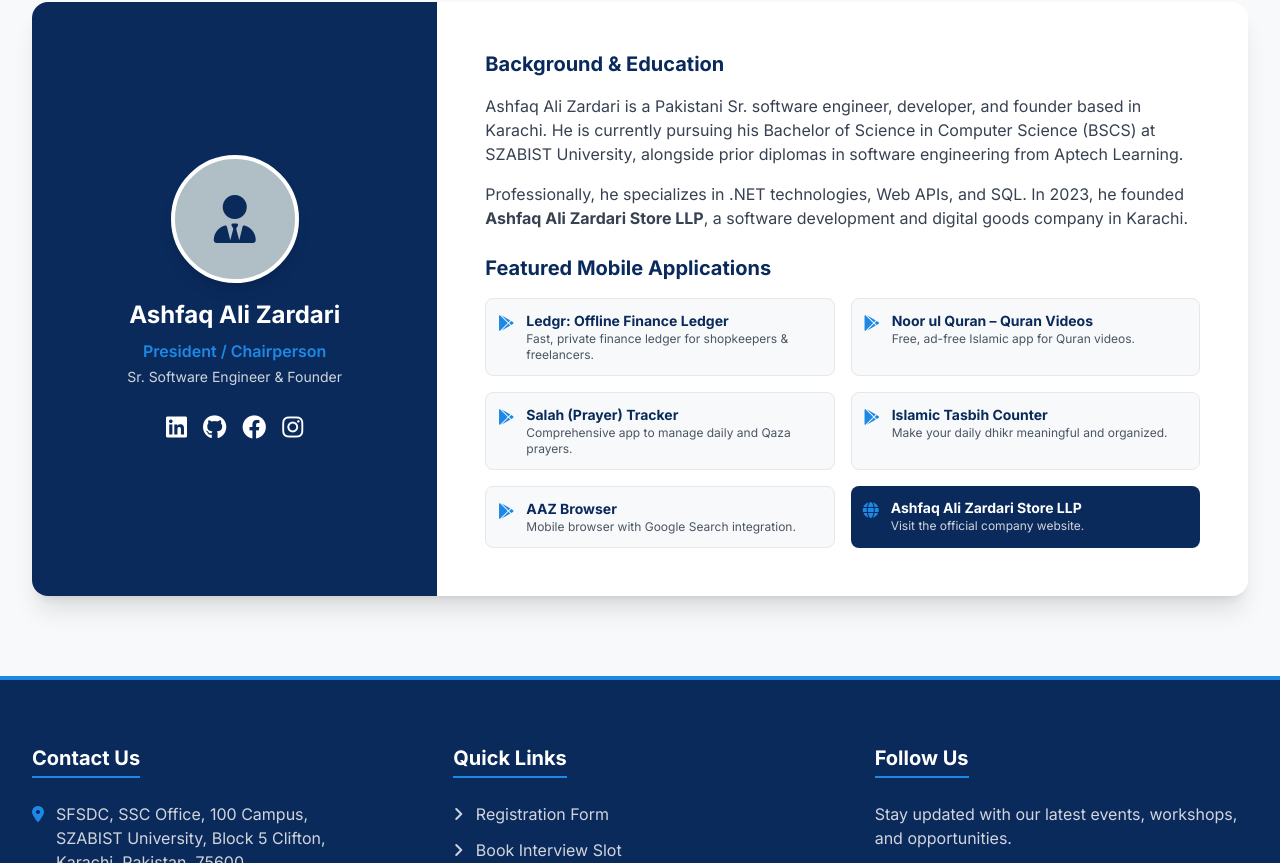
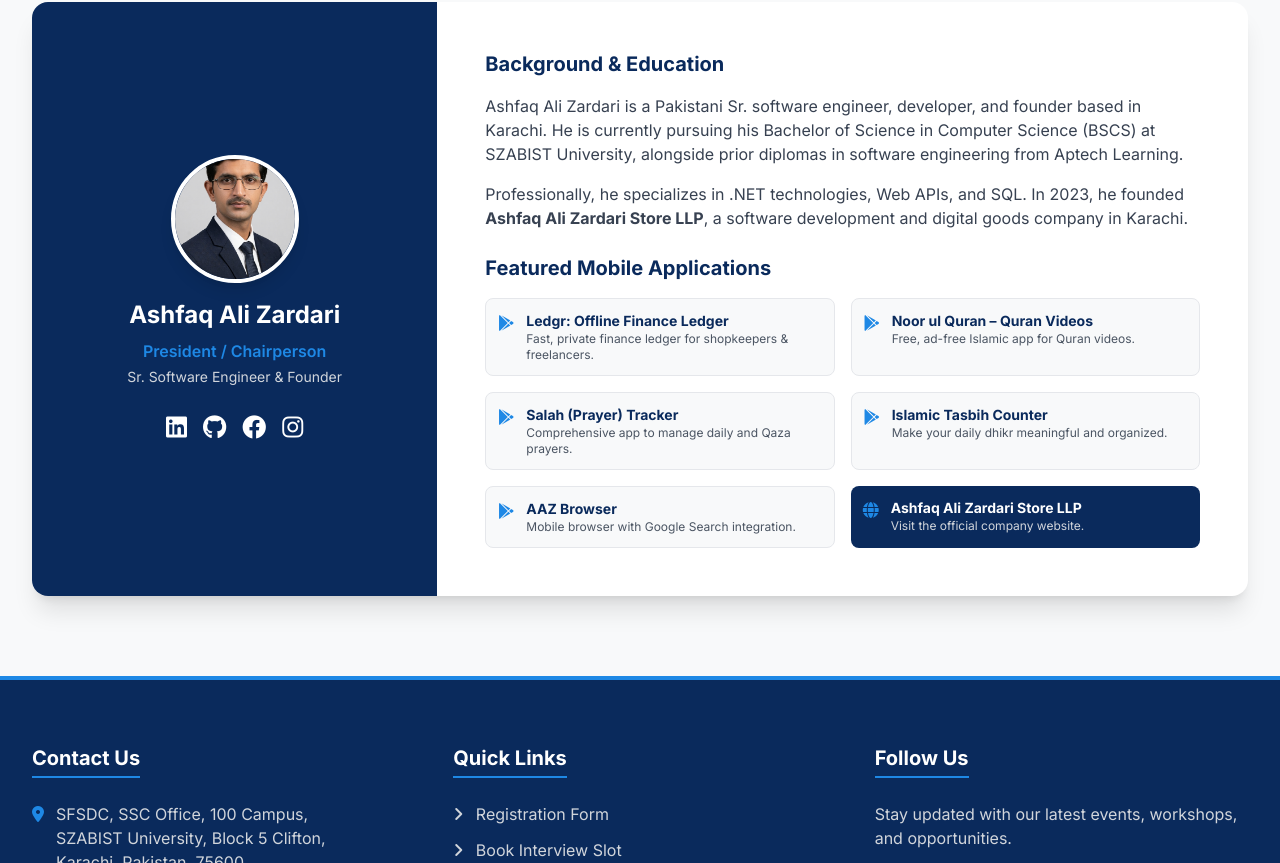
Before and after one commit to SZABIST-Future-Software-Developers-Club/get-started, a plain HTML site: page index.html in a window 1280 px wide. Shown: the part 4195-5058 px from the top of the page. Drawn offline with nearby package versions, Linux system fonts and the light colour scheme.

Commit message:
Update index.html

```diff
--- a/index.html
+++ b/index.html
@@ -383,9 +383,13 @@
                 </div>
                 <div class="bg-white rounded-2xl shadow-xl overflow-hidden flex flex-col md:flex-row">
                     <div class="md:w-1/3 bg-sfsdc-dark p-8 flex flex-col items-center justify-center text-center text-white">
-                        <div class="w-32 h-32 bg-sfsdc-silver rounded-full flex items-center justify-center mb-4 border-4 border-white shadow-lg">
-                            <i class="fas fa-user-tie text-5xl text-sfsdc-dark"></i>
-                        </div>
+
+                        <!-- NEW PROFILE PICTURE ADDED HERE -->
+                        <img class="w-32 h-32 rounded-full object-cover mb-4 border-4 border-white shadow-lg"
+                             src="https://szabist-future-software-developers-club.github.io/get-started/assets/images/SFSDC%20President_Chairperson%20-%20Ashfaq%20Ali%20Zardari%20Passport%20Size%20Picture.jpeg"
+                             alt="Ashfaq Ali Zardari - President SFSDC">
+                        <!-- END OF PROFILE PICTURE -->
+
                         <h3 class="text-2xl font-bold">Ashfaq Ali Zardari</h3>
                         <p class="text-sfsdc-blue font-semibold mt-2">President / Chairperson</p>
                         <p class="text-sm mt-1 text-gray-300">Sr. Software Engineer & Founder</p>
```
